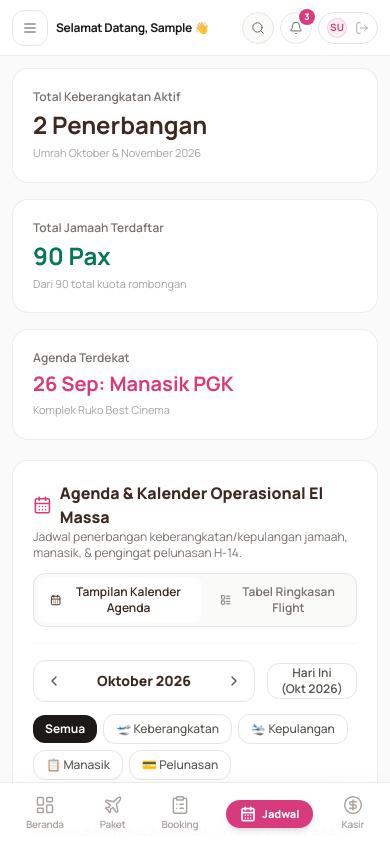
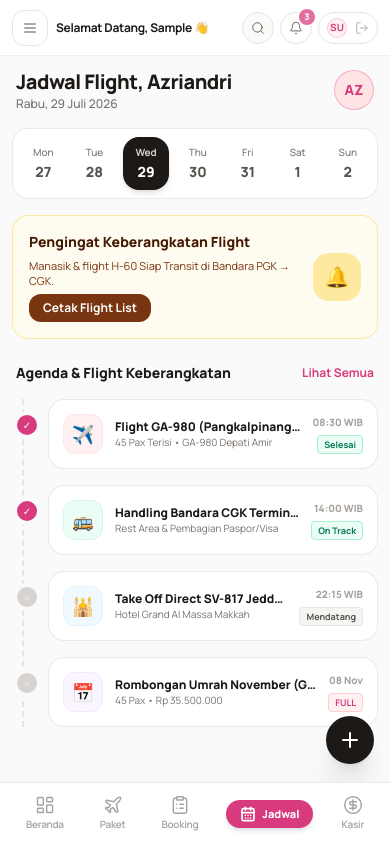
Before and after one commit to darcia2024/elmassa-administration, a Next.js app: page /jadwal in a window 390 px wide. Shown: the top 842 px of the page. Built offline with nearby package versions, Linux system fonts and the light colour scheme; sample sign-in values are in the browser's storage.

Commit message:
feat: redesign mobile schedule page to match daily routine schedule app reference

```diff
--- a/app/jadwal/page.tsx
+++ b/app/jadwal/page.tsx
@@ -35,13 +35,207 @@ const schedules = [
 
 export default function DeparturesPage() {
   const [activeTab, setActiveTab] = useState<"calendar" | "table">("calendar");
+  const [selectedDay, setSelectedDay] = useState(29);
 
   const totalQuota = schedules.reduce((total, item) => total + item.quota, 0);
   const totalBooked = schedules.reduce((total, item) => total + item.bookedSeats, 0);
 
+  const weekDays = [
+    { dayName: "Mon", dateNum: 27 },
+    { dayName: "Tue", dateNum: 28 },
+    { dayName: "Wed", dateNum: 29 },
+    { dayName: "Thu", dateNum: 30 },
+    { dayName: "Fri", dateNum: 31 },
+    { dayName: "Sat", dateNum: 1 },
+    { dayName: "Sun", dateNum: 2 },
+  ];
+
   return (
     <AppShell eyebrow="Jadwal & Agenda El Massa" title="Kalender Keberangkatan & Operasional">
-      <div className="space-y-5">
+      <div className="space-y-5 font-sans">
+
+        {/* ========================================================================= */}
+        {/* 📱 1. NATIVE MOBILE APP SCHEDULE VIEW (DAILY ROUTINE & TIMELINE REFERENSI BRO) */}
+        {/* ========================================================================= */}
+        <div className="block md:hidden space-y-4">
+
+          {/* Header Greeting & Avatar */}
+          <div className="flex items-center justify-between px-1">
+            <div>
+              <h2 className="text-xl font-extrabold tracking-tight text-stone-900">Jadwal Flight, Azriandri</h2>
+              <p className="text-xs font-medium text-stone-500">Rabu, 29 Juli 2026</p>
+            </div>
+            <div className="grid h-10 w-10 place-items-center rounded-full bg-rose-100 border border-brand-pink/30 font-black text-brand-pink text-sm">
+              AZ
+            </div>
+          </div>
+
+          {/* Horizontal Day Selector Pills Strip (Persis Referensi) */}
+          <div className="flex items-center justify-between gap-1 bg-white p-2 rounded-2xl border border-stone-200/80 shadow-2xs overflow-x-auto no-scrollbar">
+            {weekDays.map((item) => {
+              const isSelected = selectedDay === item.dateNum;
+              return (
+                <button
+                  key={item.dateNum}
+                  type="button"
+                  onClick={() => setSelectedDay(item.dateNum)}
+                  className={`flex flex-col items-center justify-center py-2 px-3 rounded-2xl min-w-[42px] transition active:scale-95 ${
+                    isSelected
+                      ? "bg-stone-900 text-white font-bold shadow-md"
+                      : "text-stone-600 hover:bg-stone-50 font-medium"
+                  }`}
+                >
+                  <span className="text-[10px] opacity-80">{item.dayName}</span>
+                  <span className="text-sm font-black mt-0.5">{item.dateNum}</span>
+                </button>
+              );
+            })}
+          </div>
+
+          {/* Soft Peach Banner Card - Set Reminder (Persis Referensi) */}
+          <div className="rounded-2xl border border-amber-200/80 bg-amber-50/70 p-4 shadow-2xs flex items-center justify-between gap-3">
+            <div className="space-y-1.5 min-w-0">
+              <h4 className="font-extrabold text-sm text-amber-950">Pengingat Keberangkatan Flight</h4>
+              <p className="text-[11px] text-amber-900 leading-snug">
+                Manasik & flight H-60 Siap Transit di Bandara PGK → CGK.
+              </p>
+              <button
+                type="button"
+                className="mt-1 inline-flex items-center rounded-xl bg-amber-900 px-3.5 py-1.5 text-xs font-bold text-white shadow-2xs active:scale-95 transition"
+              >
+                Cetak Flight List
+              </button>
+            </div>
+            <div className="grid h-12 w-12 shrink-0 place-items-center rounded-2xl bg-amber-200/80 text-amber-900 font-bold text-xl">
+              🔔
+            </div>
+          </div>
+
+          {/* Agenda Keberangkatan Section Header */}
+          <div className="flex items-center justify-between px-1 pt-2">
+            <h3 className="text-sm font-extrabold text-stone-900">Agenda & Flight Keberangkatan</h3>
+            <span className="text-xs font-bold text-brand-pink hover:underline cursor-pointer">Lihat Semua</span>
+          </div>
+
+          {/* Vertical Timeline Schedule Cards List (Persis Referensi Line Dots) */}
+          <div className="relative pl-6 space-y-4 border-l-2 border-dashed border-stone-200 ml-2.5">
+
+            {/* Agenda Item 1 */}
+            <div className="relative">
+              <span className="absolute -left-[31px] top-4 grid h-5 w-5 place-items-center rounded-full bg-brand-pink text-white text-[10px] ring-4 ring-[#fafafa]">
+                ✓
+              </span>
+              <div className="rounded-2xl border border-stone-200/80 bg-white p-3.5 shadow-2xs flex items-center justify-between gap-3">
+                <div className="flex items-center gap-3 min-w-0">
+                  <span className="grid h-10 w-10 shrink-0 place-items-center rounded-xl bg-rose-50 text-brand-pink border border-rose-100 text-lg">
+                    ✈️
+                  </span>
+                  <div className="min-w-0">
+                    <h4 className="font-extrabold text-xs text-stone-900 truncate">Flight GA-980 (Pangkalpinang → CGK)</h4>
+                    <p className="text-[10px] text-stone-500 truncate">45 Pax Terisi • GA-980 Depati Amir</p>
+                  </div>
+                </div>
+                <div className="text-right shrink-0">
+                  <span className="text-[10px] font-extrabold text-stone-400 block">08:30 WIB</span>
+                  <span className="text-[9px] font-bold text-emerald-700 bg-emerald-50 px-1.5 py-0.5 rounded border border-emerald-200">
+                    Selesai
+                  </span>
+                </div>
+              </div>
+            </div>
+
+            {/* Agenda Item 2 */}
+            <div className="relative">
+              <span className="absolute -left-[31px] top-4 grid h-5 w-5 place-items-center rounded-full bg-brand-pink text-white text-[10px] ring-4 ring-[#fafafa]">
+                ✓
+              </span>
+              <div className="rounded-2xl border border-stone-200/80 bg-white p-3.5 shadow-2xs flex items-center justify-between gap-3">
+                <div className="flex items-center gap-3 min-w-0">
+                  <span className="grid h-10 w-10 shrink-0 place-items-center rounded-xl bg-emerald-50 text-emerald-700 border border-emerald-100 text-lg">
+                    🚌
+                  </span>
+                  <div className="min-w-0">
+                    <h4 className="font-extrabold text-xs text-stone-900 truncate">Handling Bandara CGK Terminal 3</h4>
+                    <p className="text-[10px] text-stone-500 truncate">Rest Area & Pembagian Paspor/Visa</p>
+                  </div>
+                </div>
+                <div className="text-right shrink-0">
+                  <span className="text-[10px] font-extrabold text-stone-400 block">14:00 WIB</span>
+                  <span className="text-[9px] font-bold text-emerald-700 bg-emerald-50 px-1.5 py-0.5 rounded border border-emerald-200">
+                    On Track
+                  </span>
+                </div>
+              </div>
+            </div>
+
+            {/* Agenda Item 3 */}
+            <div className="relative">
+              <span className="absolute -left-[31px] top-4 grid h-5 w-5 place-items-center rounded-full bg-stone-300 text-white text-[10px] ring-4 ring-[#fafafa]">
+                ○
+              </span>
+              <div className="rounded-2xl border border-stone-200/80 bg-white p-3.5 shadow-2xs flex items-center justify-between gap-3">
+                <div className="flex items-center gap-3 min-w-0">
+                  <span className="grid h-10 w-10 shrink-0 place-items-center rounded-xl bg-sky-50 text-sky-700 border border-sky-100 text-lg">
+                    🕌
+                  </span>
+                  <div className="min-w-0">
+                    <h4 className="font-extrabold text-xs text-stone-900 truncate">Take Off Direct SV-817 Jeddah/MED</h4>
+                    <p className="text-[10px] text-stone-500 truncate">Hotel Grand Al Massa Makkah</p>
+                  </div>
+                </div>
+                <div className="text-right shrink-0">
+                  <span className="text-[10px] font-extrabold text-stone-400 block">22:15 WIB</span>
+                  <span className="text-[9px] font-bold text-stone-600 bg-stone-100 px-1.5 py-0.5 rounded border border-stone-200">
+                    Mendatang
+                  </span>
+                </div>
+              </div>
+            </div>
+
+            {/* Agenda Item 4 */}
+            <div className="relative">
+              <span className="absolute -left-[31px] top-4 grid h-5 w-5 place-items-center rounded-full bg-stone-300 text-white text-[10px] ring-4 ring-[#fafafa]">
+                ○
+              </span>
+              <div className="rounded-2xl border border-stone-200/80 bg-white p-3.5 shadow-2xs flex items-center justify-between gap-3">
+                <div className="flex items-center gap-3 min-w-0">
+                  <span className="grid h-10 w-10 shrink-0 place-items-center rounded-xl bg-purple-50 text-purple-700 border border-purple-100 text-lg">
+                    📅
+                  </span>
+                  <div className="min-w-0">
+                    <h4 className="font-extrabold text-xs text-stone-900 truncate">Rombongan Umrah November (Garuda Direct)</h4>
+                    <p className="text-[10px] text-stone-500 truncate">45 Pax • Rp 35.500.000</p>
+                  </div>
+                </div>
+                <div className="text-right shrink-0">
+                  <span className="text-[10px] font-extrabold text-stone-400 block">08 Nov</span>
+                  <span className="text-[9px] font-bold text-brand-pink bg-rose-50 px-1.5 py-0.5 rounded border border-rose-200">
+                    FULL
+                  </span>
+                </div>
+              </div>
+            </div>
+
+          </div>
+
+          {/* Mobile Floating Action Button (+) */}
+          <div className="fixed bottom-20 right-4 z-40">
+            <button
+              type="button"
+              onClick={() => setActiveTab("table")}
+              className="grid h-12 w-12 place-items-center rounded-full bg-stone-900 text-white shadow-xl active:scale-90 transition"
+              title="Tambah Schedule Baru"
+            >
+              <Plus className="h-6 w-6" strokeWidth={2} />
+            </button>
+          </div>
+
+        </div>
+
+        {/* ========================================================================= */}
+        {/* 🖥️ 2. DESKTOP MODE SCHEDULE VIEW (100% UNTOUCHED ORIGINAL) */}
+        {/* ========================================================================= */}
+        <div className="hidden md:block space-y-5">
 
           {/* KPI Metric Cards */}
           <section className="grid gap-4 md:grid-cols-3">
@@ -114,45 +308,7 @@ export default function DeparturesPage() {
             ) : (
               /* VIEW TAB 2: TABLE VIEW */
               <div className="space-y-4">
-
-              {/* 📱 NATIVE MOBILE TOUCH CARDS (Hidden on Desktop) */}
-              <div className="space-y-3 block md:hidden">
-                {schedules.map((item) => (
-                  <div
-                    key={item.id}
-                    className="rounded-2xl border border-stone-200/80 bg-white p-4 shadow-2xs space-y-3"
-                  >
-                    <div className="flex items-start justify-between gap-2">
-                      <div>
-                        <span className="text-[10px] font-bold text-stone-400 uppercase">{item.type}</span>
-                        <h4 className="font-bold text-sm text-brand-cocoa">{item.packageName}</h4>
-                      </div>
-                      <span className="inline-flex items-center gap-1 rounded-full border border-emerald-200/60 bg-emerald-50 px-2 py-0.5 text-[10px] font-bold text-emerald-800 shrink-0">
-                        {item.status}
-                      </span>
-                    </div>
-
-                    <div className="grid grid-cols-2 gap-2 text-xs bg-stone-50 p-2.5 rounded-xl border border-stone-100">
-                      <div>
-                        <span className="text-[10px] text-stone-400 block font-medium">Berangkat - Pulang</span>
-                        <span className="font-bold text-stone-800">{item.departureDate} - {item.returnDate}</span>
-                      </div>
-                      <div>
-                        <span className="text-[10px] text-stone-400 block font-medium">Kuota Terisi</span>
-                        <span className="font-bold text-brand-pink">{item.bookedSeats} / {item.quota} Pax</span>
-                      </div>
-                    </div>
-
-                    <div className="flex items-center justify-between text-xs pt-1 border-t border-stone-100">
-                      <span className="text-stone-500 font-medium truncate max-w-[180px]">📍 {item.meetingPoint}</span>
-                      <span className="font-black text-brand-cocoa">{item.priceDisplay}</span>
-                    </div>
-                  </div>
-                ))}
-              </div>
-
-              {/* 🖥️ DESKTOP DATA TABLE (Hidden on Mobile) */}
-              <div className="hidden md:block overflow-x-auto rounded-xl border border-stone-200/60">
+                <div className="overflow-x-auto rounded-xl border border-stone-200/60">
                   <table className="w-full min-w-[800px] border-collapse text-left text-xs">
                     <thead>
                       <tr className="border-b border-stone-200/60 bg-stone-50/70 font-semibold text-stone-500 text-[11px] uppercase tracking-wider">
@@ -199,6 +355,8 @@ export default function DeparturesPage() {
           <ScheduleCrud />
 
         </div>
+
+      </div>
     </AppShell>
   );
 }
```
Lines whose indentation alone changed are shown as unchanged.
